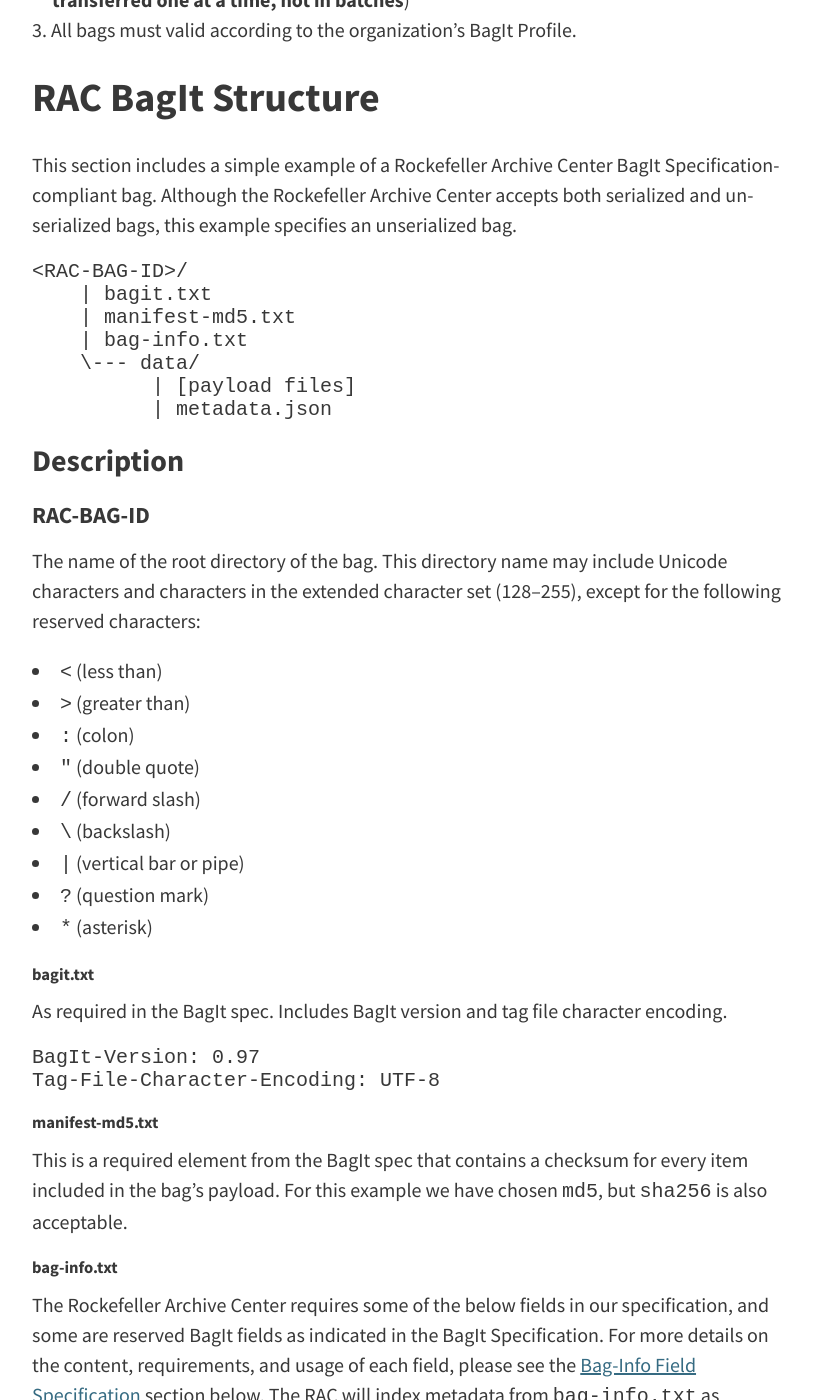
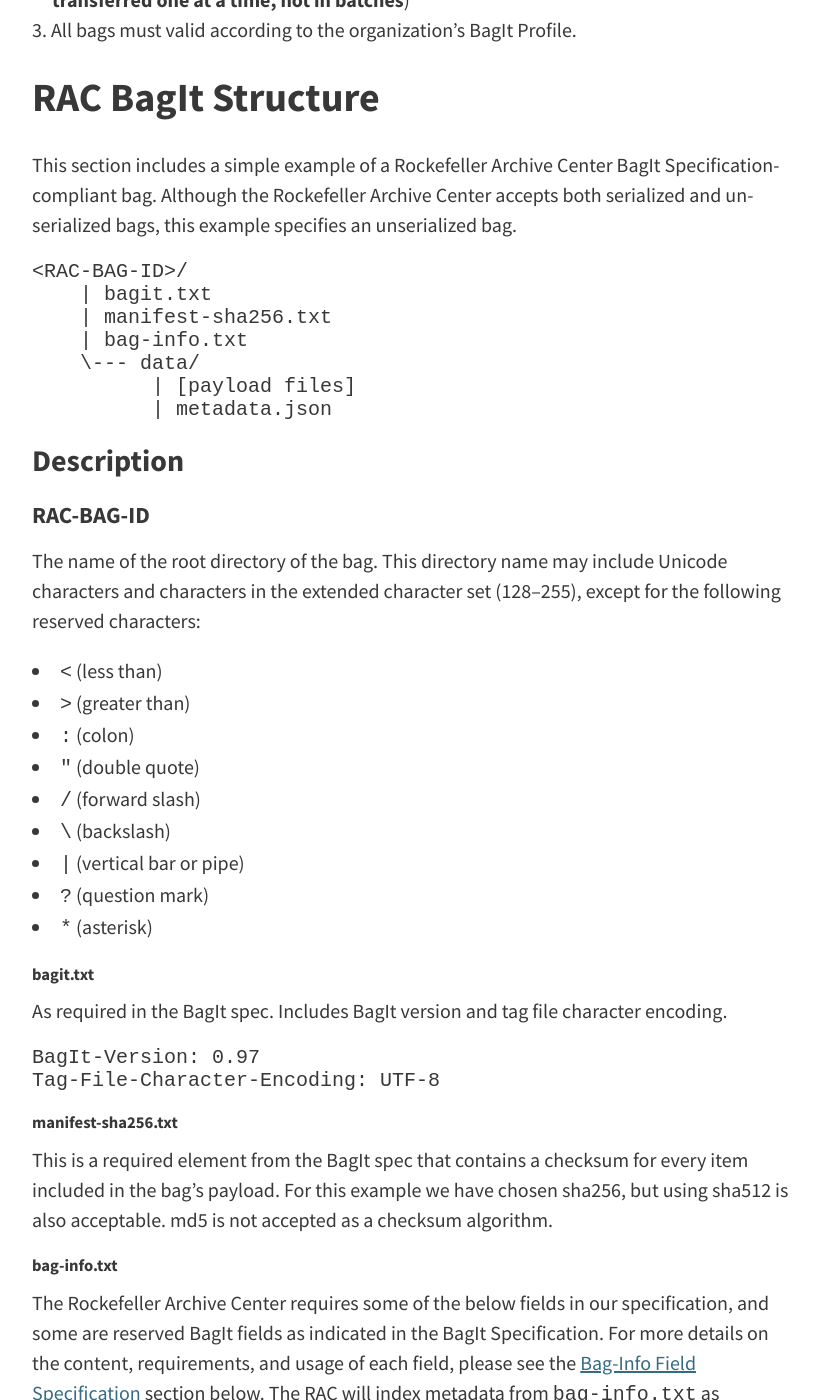
Before and after one commit to RockefellerArchiveCenter/project_electron, a Jekyll site: the page built from content/rac-bagit-spec.md, in a window 1280 px wide and 1400 px high, scrolled down 947 px. Shown: the whole window, without its empty margins (224-1043 px from the left). Built offline with Jekyll 4.4.1, drawn with Linux system fonts in a browser that asks for light colours; some of the changed text lies outside the part shown.

Commit message:
exclude md5 checksums, fixes #88

````diff
--- a/content/rac-bagit-spec.md
+++ b/content/rac-bagit-spec.md
@@ -24,7 +24,7 @@
 ```
 <RAC-BAG-ID>/
     | bagit.txt
-    | manifest-md5.txt
+    | manifest-sha256.txt
     | bag-info.txt
     \--- data/
           | [payload files]
@@ -54,8 +54,8 @@
 Tag-File-Character-Encoding: UTF-8
 ```
 
-##### manifest-md5.txt
-This is a required element from the BagIt spec that contains a checksum for every item included in the bag's payload. For this example we have chosen `md5`, but `sha256` is also acceptable.
+##### manifest-sha256.txt
+This is a required element from the BagIt spec that contains a checksum for every item included in the bag's payload. For this example we have chosen sha256, but using sha512 is also acceptable. md5 is not accepted as a checksum algorithm.
 
 ##### bag-info.txt
 The Rockefeller Archive Center requires some of the below fields in our specification, and some are reserved BagIt fields as indicated in the BagIt Specification. For more details on the content, requirements, and usage of each field, please see the [Bag-Info Field Specification](#bag-info-field-specifications) section below. The RAC will index metadata from `bag-info.txt` as structured data. Please use standardized names and avoid the use of all acronyms as separate stakeholders may share the same acronyms but they may mean different things.
````
Also changed, not shown: other parts of content/rac-bagit-spec.md (+1 -1 lines).
